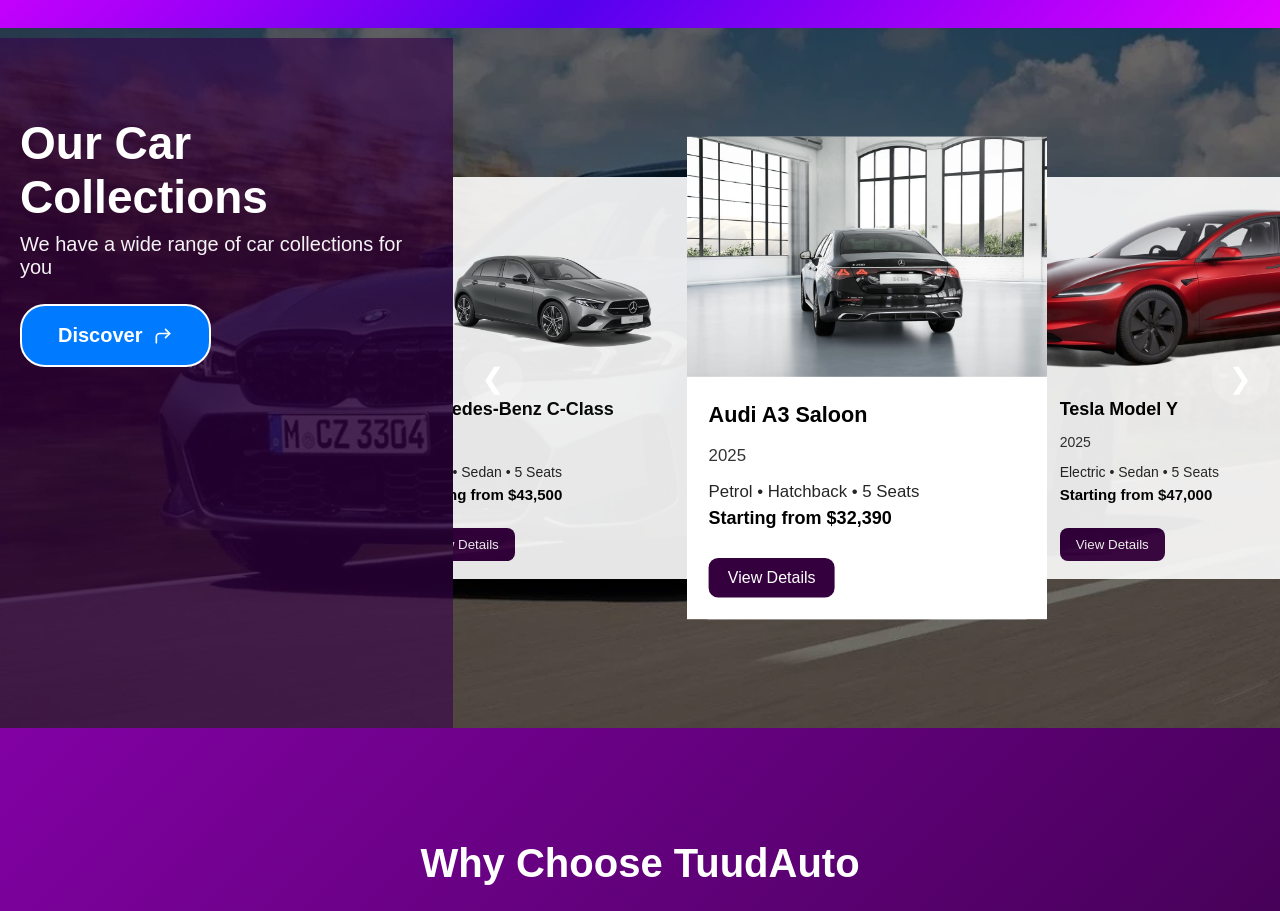
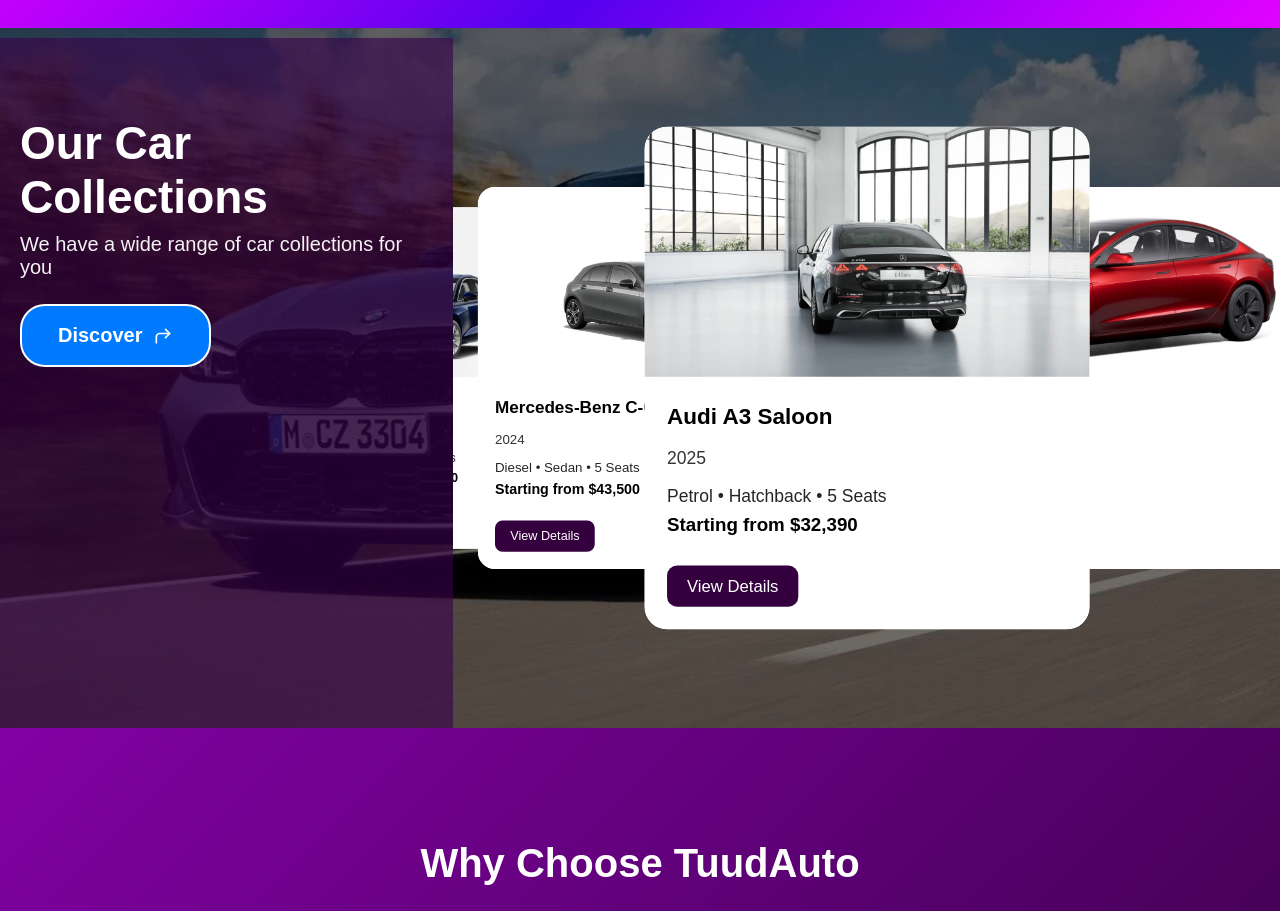
Before and after one commit to falcon752/TuudAuto-clone, a React (Vite) app: page / in a window 1280 px wide. Shown: the part 3080-3991 px from the top of the page. Built offline with nearby package versions, Linux system fonts and the light colour scheme; a web font is replaced by a local one.

Commit message:
slider fix in progress

```diff
--- a/package.json
+++ b/package.json
@@ -10,6 +10,8 @@
     "preview": "vite preview"
   },
   "dependencies": {
+    "@splidejs/splide": "^4.1.4",
+    "@splidejs/splide-extension-url-hash": "^0.3.0",
     "framer-motion": "^12.23.24",
     "keen-slider": "^6.8.6",
     "react": "^19.1.1",
--- a/src/components/CarCollections.tsx
+++ b/src/components/CarCollections.tsx
@@ -1,5 +1,4 @@
-import { useState } from "react";
-import { motion } from "framer-motion";
+import { useState, useRef } from "react";
 import { FiCornerUpRight } from "react-icons/fi";
 import car1 from "../assets/images/car-1.png";
 import car2 from "../assets/images/car-2.png";
@@ -15,170 +14,142 @@
   type: string;
   category: string;
   seats: number;
-  doors: number;
   price: string;
   img: string;
 }
 
 const cars: Car[] = [
-  {
-    id: 1,
-    name: "Audi A3 Saloon",
-    year: 2025,
-    type: "Petrol",
-    category: "Hatchback",
-    seats: 5,
-    doors: 5,
-    price: "$32,390",
-    img: car1,
-  },
-  {
-    id: 2,
-    name: "Tesla Model Y",
-    year: 2025,
-    type: "Electric",
-    category: "Sedan",
-    seats: 5,
-    doors: 5,
-    price: "$47,000",
-    img: car2,
-  },
-  {
-    id: 3,
-    name: "Tesla Model 3 Long Range",
-    year: 2025,
-    type: "Electric",
-    category: "Sedan",
-    seats: 5,
-    doors: 5,
-    price: "$41,000",
-    img: car3,
-  },
-  {
-    id: 4,
-    name: "BMW 3 Series",
-    year: 2024,
-    type: "Petrol",
-    category: "Sedan",
-    seats: 5,
-    doors: 5,
-    price: "$38,900",
-    img: car4,
-  },
-  {
-    id: 5,
-    name: "Mercedes-Benz C-Class",
-    year: 2024,
-    type: "Diesel",
-    category: "Sedan",
-    seats: 5,
-    doors: 5,
-    price: "$43,500",
-    img: car5,
-  },
+  { id: 1, name: "Audi A3 Saloon", year: 2025, type: "Petrol", category: "Hatchback", seats: 5, price: "$32,390", img: car1 },
+  { id: 2, name: "Tesla Model Y", year: 2025, type: "Electric", category: "Sedan", seats: 5, price: "$47,000", img: car2 },
+  { id: 3, name: "Tesla Model 3 Long Range", year: 2025, type: "Electric", category: "Sedan", seats: 5, price: "$41,000", img: car3 },
+  { id: 4, name: "BMW 3 Series", year: 2024, type: "Petrol", category: "Sedan", seats: 5, price: "$38,900", img: car4 },
+  { id: 5, name: "Mercedes-Benz C-Class", year: 2024, type: "Diesel", category: "Sedan", seats: 5, price: "$43,500", img: car5 },
 ];
 
 export default function CarCollections() {
   const [current, setCurrent] = useState(0);
+  const [dragging, setDragging] = useState(false);
+  const startX = useRef(0);
+  const currentTranslate = useRef(0);
+  const sliderRef = useRef<HTMLDivElement>(null);
 
   const nextSlide = () => setCurrent((prev) => (prev + 1) % cars.length);
-  const prevSlide = () =>
-    setCurrent((prev) => (prev - 1 + cars.length) % cars.length);
+  const prevSlide = () => setCurrent((prev) => (prev - 1 + cars.length) % cars.length);
 
-  const handleDragEnd = (_: any, info: any) => {
-    if (info.offset.x < -50) nextSlide();
-    if (info.offset.x > 50) prevSlide();
+  const handleDragStart = (x: number) => {
+    setDragging(true);
+    startX.current = x;
+    if (sliderRef.current) sliderRef.current.style.transition = "none";
   };
 
-  const getVisibleSlides = () => {
-    const slides = [];
-    for (let i = -2; i <= 2; i++) {
-      const index = (current + i + cars.length) % cars.length;
-      slides.push({ ...cars[index], virtualIndex: current + i }); // unique key for animation
-    }
-    return slides;
+  const handleDragMove = (x: number) => {
+    if (!dragging) return;
+    const diff = x - startX.current;
+    currentTranslate.current = diff;
+    if (sliderRef.current)
+      sliderRef.current.style.transform = `translateX(calc(${-current * 300 - 100}px + ${diff}px))`; // shift left
   };
 
-  const visibleSlides = getVisibleSlides();
-
-  const getSlideStyle = (index: number) => {
-    switch (index) {
-      case 2:
-        return { scale: 1.2, zIndex: 3, opacity: 1 };
-      case 1:
-      case 3:
-        return { scale: 1, zIndex: 2, opacity: 0.9 };
-      case 0:
-      case 4:
-        return { scale: 0.85, zIndex: 1, opacity: 0.7 };
-      default:
-        return {};
-    }
+  const handleDragEnd = () => {
+    setDragging(false);
+    if (sliderRef.current) sliderRef.current.style.transition = "transform 0.5s ease";
+    if (currentTranslate.current < -50) nextSlide();
+    else if (currentTranslate.current > 50) prevSlide();
+    else if (sliderRef.current) sliderRef.current.style.transform = `translateX(${-current * 300 - 100}px)`; // shift left
+    currentTranslate.current = 0;
   };
 
   return (
-    <>
+    <div>
       <div className="car-header">
         <h1>Looking for a brand new or used car?</h1>
         <p>TuudAuto - where your dreams meet affordability</p>
       </div>
-      <section
-        className="car-section"
-        style={{ backgroundImage: `url(${carBg})` }}
-      >
+
+      <section className="car-section" style={{ backgroundImage: `url(${carBg})` }}>
         <div className="car-overlay">
           <div className="car-left">
             <h2>Our Car Collections</h2>
             <p>We have a wide range of car collections for you</p>
             <button className="discover-btn">
-              {" "}
               Discover <FiCornerUpRight size={20} />
             </button>
           </div>
+
           <div className="car-slider">
-            <button className="nav-btn prev" onClick={prevSlide}>
-              ❮
-            </button>
-            <motion.div
+            <button className="nav-btn prev" onClick={prevSlide}>❮</button>
+            <div
               className="slides-container"
-              drag="x"
-              dragConstraints={{ left: -500, right: 500 }}
-              onDragEnd={handleDragEnd}
+              ref={sliderRef}
+              onMouseDown={(e) => handleDragStart(e.clientX)}
+              onMouseMove={(e) => handleDragMove(e.clientX)}
+              onMouseUp={handleDragEnd}
+              onMouseLeave={dragging ? handleDragEnd : undefined}
+              onTouchStart={(e) => handleDragStart(e.touches[0].clientX)}
+              onTouchMove={(e) => handleDragMove(e.touches[0].clientX)}
+              onTouchEnd={handleDragEnd}
+              style={{ display: "flex", alignItems: "center", cursor: "grab", overflow: "visible", position: "relative" }}
+            >
+              {cars.map((car, index) => {
+                let scale = 0.8, zIndex = 1, leftOffset = 0;
+
+                if (index === current) {
+                  scale = 1.25;
+                  zIndex = 3;
+                  leftOffset = 0;
+                }
+                else if (index === (current - 1 + cars.length) % cars.length) {
+                  scale = 0.95;
+                  zIndex = 2;
+                  leftOffset = -220;
+                }
+                else if (index === (current + 1) % cars.length) {
+                  scale = 0.95;
+                  zIndex = 2;
+                  leftOffset = 220;
+                }
+                else if (index === (current - 2 + cars.length) % cars.length) {
+                  scale = 0.85;
+                  zIndex = 1;
+                  leftOffset = -440;
+                }
+                else if (index === (current + 2) % cars.length) {
+                  scale = 0.85;
+                  zIndex = 1;
+                  leftOffset = 440;
+                }
+
+                return (
+                  <div
+                    key={car.id}
+                    className="slide"
                     style={{
-                display: "flex",
-                gap: "25px",
-                cursor: "grab",
-                overflow: "visible",
+                      transform: `translateX(${leftOffset}px) scale(${scale})`,
+                      zIndex,
+                      position: "absolute",
+                      transition: "transform 0.5s ease",
                     }}
                   >
-              {visibleSlides.map((car, i) => (
-                <motion.div
-                  key={`${car.id}-${car.virtualIndex}`}
-                  className="slide"
-                  animate={getSlideStyle(i)}
-                  transition={{ type: "spring", stiffness: 300, damping: 30 }}
-                  style={{ overflow: "visible" }}
-                >
+                    <div className="slide-img">
                       <img src={car.img} alt={car.name} />
+                    </div>
                     <div className="slide-content">
                       <h3>{car.name}</h3>
                       <p className="year">{car.year}</p>
                       <div className="details">
-                      <span>{car.type}</span> • <span>{car.category}</span> •{" "}
-                      <span>{car.seats} Seats</span>
+                        <span>{car.type}</span> • <span>{car.category}</span> • <span>{car.seats} Seats</span>
                       </div>
                       <p className="price">Starting from {car.price}</p>
                       <button className="view-btn">View Details</button>
                     </div>
-                </motion.div>
-              ))}
-            </motion.div>
-            <button className="nav-btn next" onClick={nextSlide}>
-              ❯
-            </button>
+                  </div>
+                );
+              })}
+            </div>
+            <button className="nav-btn next" onClick={nextSlide}>❯</button>
           </div>
         </div>
       </section>
-    </>
+    </div>
   );
 }
```
Also changed, not shown: 1 other file (tests, documents, lock files or other folders). Lines whose indentation alone changed are shown as unchanged.
